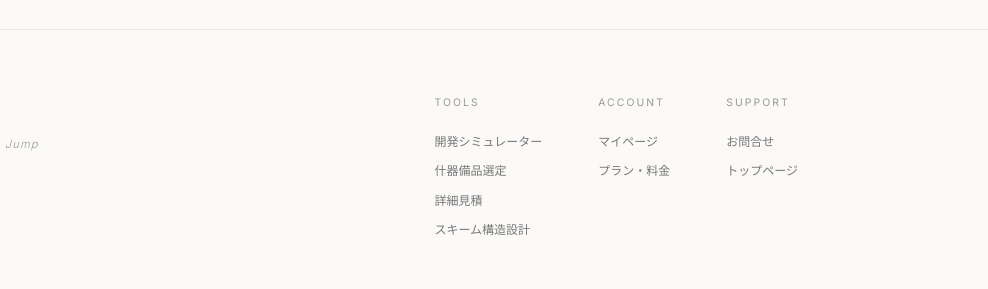
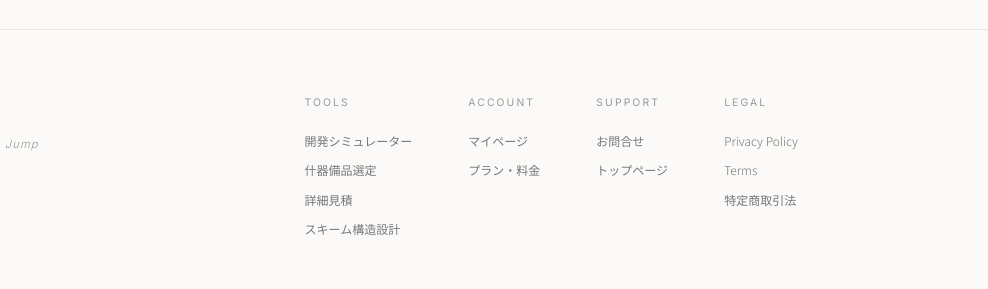
Before and after one commit to TAmJump/develop, a plain HTML site: page members/estimate-development.html in a window 1280 px wide. Shown: the part 580-869 px from the top of the page, 292-1280 px from the left. Drawn offline with Linux system fonts and the light colour scheme; sample sign-in values are in the browser's storage.

Commit message:
Add files via upload

```diff
--- a/members/estimate-development.html
+++ b/members/estimate-development.html
@@ -121,6 +121,7 @@
                 <div class="footer-col"><h4>Tools</h4><a href="service-development.html">開発シミュレーター</a><a href="service-equipment.html">什器備品選定</a><a href="estimate-development.html">詳細見積</a><a href="scheme-structure.html">スキーム構造設計</a></div>
                 <div class="footer-col"><h4>Account</h4><a href="index.html">マイページ</a><a href="../pricing.html">プラン・料金</a></div>
                 <div class="footer-col"><h4>Support</h4><a href="https://tamjump.github.io/TAmj/contact.html">お問合せ</a><a href="../index.html">トップページ</a></div>
+                <div class="footer-col"><h4>Legal</h4><a href="https://tamjump.github.io/TAmj/privacy.html">Privacy Policy</a><a href="https://tamjump.github.io/TAmj/terms.html">Terms</a><a href="https://tamjump.github.io/TAmj/commerce.html">特定商取引法</a></div>
             </div>
         </div>
         <div class="footer-bottom"><p class="footer-copy">&copy; 2025 TAmJ株式会社 All Rights Reserved.</p></div>
```
Also changed, not shown: members/index.html (+1 -0 lines), members/scheme-structure.html (+1 -0 lines), members/service-development.html (+1 -0 lines), members/service-equipment.html (+1 -0 lines).
